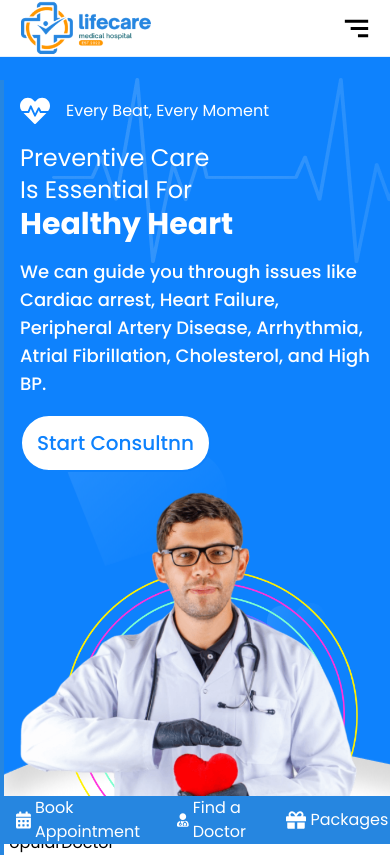
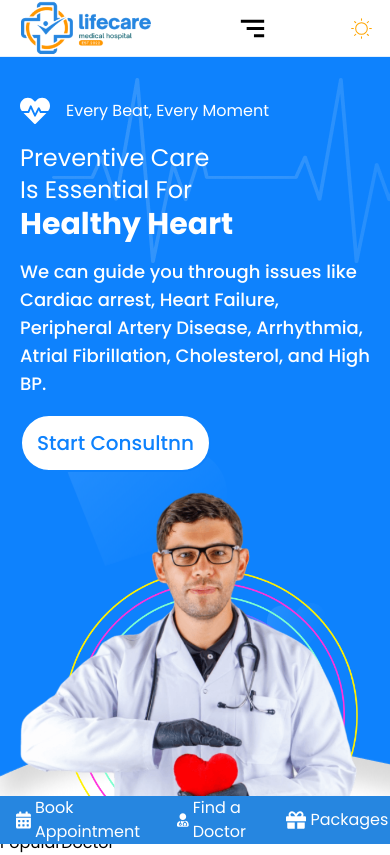
Before and after one commit to rakibulhasan-bu/hospital-app-team-project-client, a React (Vite) app: page / in a window 390 px wide. Shown: the top 855 px of the page. Built offline with nearby package versions, Linux system fonts and the light colour scheme.

Commit message:
dark mood added

```diff
--- a/src/index.css
+++ b/src/index.css
@@ -97,3 +97,7 @@ body {
     transform: translateY(-20px);
   }
 }
+
+body.dark {
+  background-color: #0c192b;
+}
--- a/src/pages/home/banner/Banner.tsx
+++ b/src/pages/home/banner/Banner.tsx
@@ -9,7 +9,7 @@ const Banner = () => {
         backgroundImage: `url(${banner})`,
         backgroundRepeat: "no-repeat",
       }}
-      className="lg:h-[83dvh] 2xl:h-[90dvh] "
+      className="lg:h-[83dvh] 2xl:h-[90dvh] bg-white"
     >
       <div className="grid grid-cols-1 lg:grid-cols-2 md:grid-cols-2 justify-items-center container mx-auto px-5 gap-5">
         <LeftSide />
--- /dev/null
+++ b/src/pages/shared/navbar/DarkToggle.tsx
@@ -0,0 +1,24 @@
+import { useState } from "react";
+import { CiDark, CiLight } from "react-icons/ci";
+
+const DarkToggle = () => {
+  const [darkMode, setDarkMode] = useState(false);
+
+  const toggleDarkMode = () => {
+    setDarkMode(!darkMode);
+    document.body.classList.toggle("dark");
+  };
+  return (
+    <div className="flex items-center space-x-2">
+      <div onClick={toggleDarkMode}>
+        {darkMode ? (
+          <CiDark color="black" size={25} />
+        ) : (
+          <CiLight color="orange" size={25} />
+        )}
+      </div>
+    </div>
+  );
+};
+
+export default DarkToggle;
--- a/src/pages/shared/navbar/Navbar.tsx
+++ b/src/pages/shared/navbar/Navbar.tsx
@@ -4,6 +4,7 @@ import { Link, NavLink } from "react-router-dom";
 import { BiMenuAltRight } from "react-icons/bi";
 import { GrClose } from "react-icons/gr";
 import MobileMenu from "./MobileMenu";
+import DarkToggle from "./DarkToggle";
 
 interface NavLink {
   path: string;
@@ -89,12 +90,13 @@ const Navbar: React.FC = () => {
         <div
           className={` absolute duration-300 ease-out ${
             open
-              ? "left-0 top-20 md:-left-[22px]"
-              : "-left-[190px] top-20 bottom-0 md:-left-[220px]"
+              ? "left-0 top-[56px] md:-left-[30px]"
+              : "-left-[220px] top-[56px] bottom-0 md:-left-[220px]"
           }`}
         >
           <MobileMenu />
         </div>
+        <DarkToggle />
       </nav>
     </header>
   );
```
